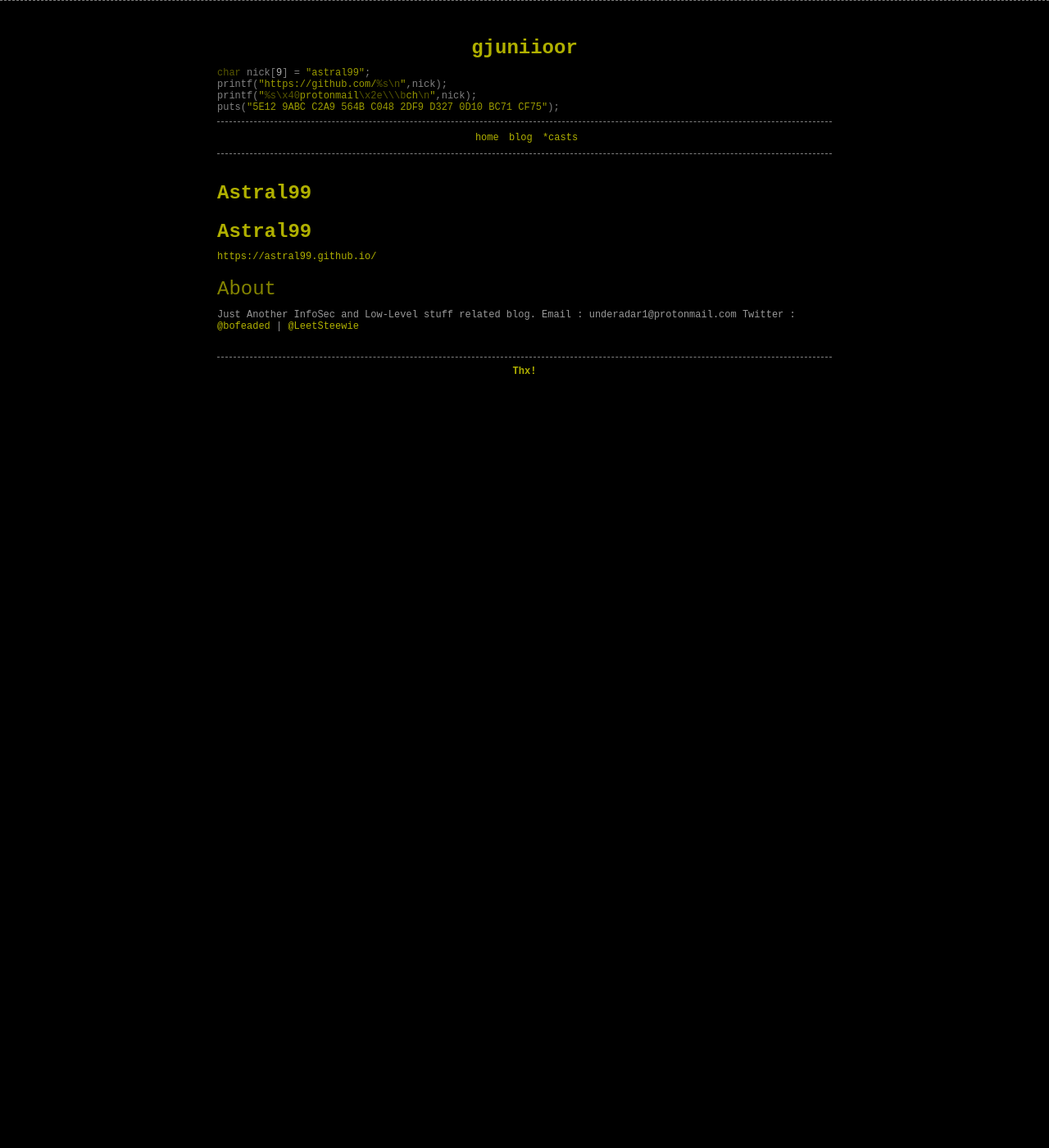
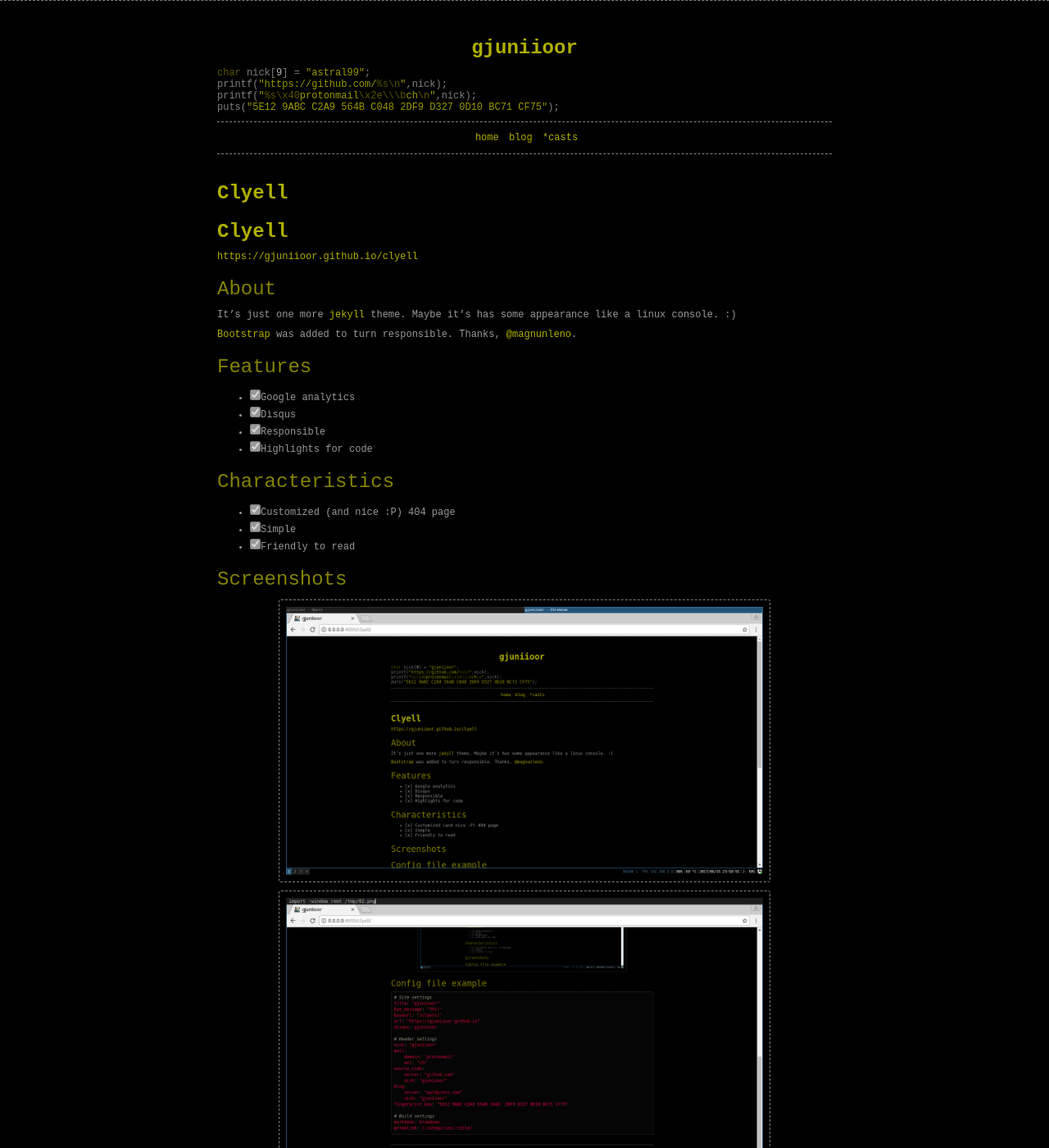
Before and after one commit to astral99/astral99.github.io, a Jekyll site: the page built from index.md, in a window 1280 px wide and 1400 px high. Shown: the whole window at 82% size. Built offline with Jekyll 4.4.1, drawn with Linux system fonts in a browser that asks for light colours; our own code applies the rules of GitHub Pages for plain Markdown files; some of the changed text lies outside the part shown.

Commit message:
Update index.md

```diff
--- a/index.md
+++ b/index.md
@@ -2,12 +2,59 @@
 layout: content
 ---
 
-# Astral99
+# Clyell
 
-[https://astral99.github.io/](https://astral99.github.io/)
+[https://gjuniioor.github.io/clyell](https://gjuniioor.github.io/clyell)
 
 ### About
 
-Just Another InfoSec and Low-Level stuff related blog.
-Email : underadar1@protonmail.com
-Twitter : [@bofeaded](https://twitter.com/bofheaded) | [@LeetSteewie](https://twitter.com/LeetSteewie)
+It's just one more [jekyll](https://github.com/jekyll/jekyll) theme. Maybe it's has some appearance like a linux console. :)
+
+[Bootstrap](http://getbootstrap.com/) was added to turn responsible. Thanks, [@magnunleno](https://github.com/magnunleno).
+
+### Features
+
+- [x] Google analytics
+- [x] Disqus
+- [x] Responsible
+- [x] Highlights for code
+
+### Characteristics
+
+- [x] Customized (and nice :P) 404 page
+- [x] Simple
+- [x] Friendly to read
+
+### Screenshots
+
+![Screenshot]({{ site.baseurl }}images/screenshot/01.png)
+
+![Screenshot]({{ site.baseurl }}images/screenshot/02.png)
+
+### Config file example
+
+~~~ yml
+# Site settings
+title: "gjuniioor"
+bye_message: "Thx!"
+baseurl: "/clyell/"
+url: "https://gjuniioor.github.io"
+disqus: gjuniioor
+
+# Header settings
+nick: "gjuniioor"
+mail:
+    domain: "protonmail"
+    ext: "ch"
+source_code:
+    server: "github.com"
+    nick: "gjuniioor"
+blog:
+    server: "wordpress.com"
+    nick: "gjuniioor"
+fingerprint_key: "5E12 9ABC C2A9 564B C048  2DF9 D327 0D10 BC71 CF75"
+
+# Build settings
+markdown: kramdown
+permalink: /:categories/:title/
+~~~
```
